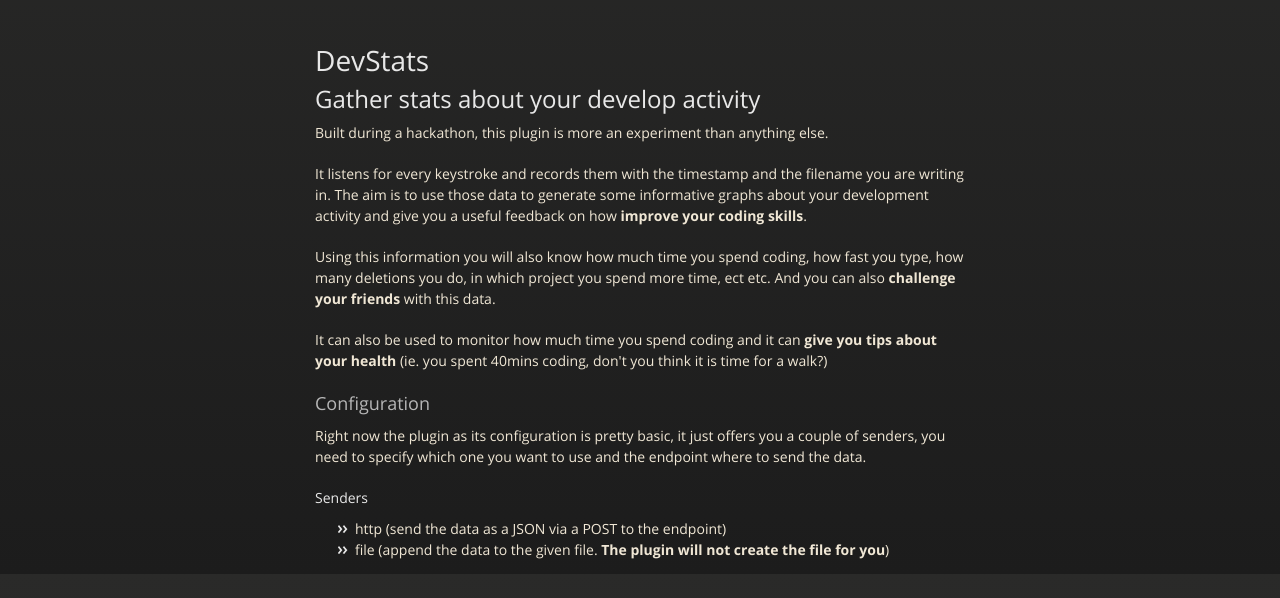
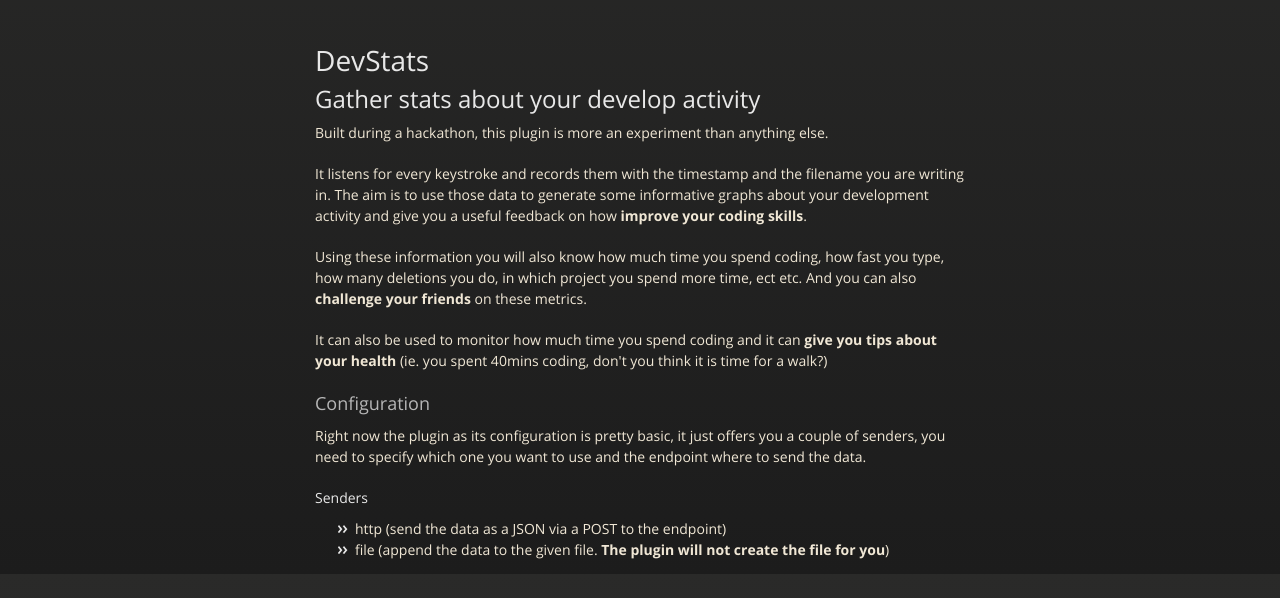
Before and after one commit to LucaLanziani/SublimeDevStats, a plain HTML site: page index.html in a window 1280 px wide. Shown: the part 226-824 px from the top of the page. Drawn offline with nearby package versions, Linux system fonts and the light colour scheme.

Commit message:
Fix descrition

```diff
--- a/index.html
+++ b/index.html
@@ -49,7 +49,7 @@
 <p>It listens for every keystroke and records them with the timestamp and the filename you are writing in.
 The aim is to use those data to generate some informative graphs about your development activity and give you a useful feedback on how <strong>improve your coding skills</strong>.</p>
 
-<p>Using this information you will also know how much time you spend coding, how fast you type, how many deletions you do, in which project you spend more time, ect etc. And you can also <strong>challenge your friends</strong> with this data.</p>
+<p>Using these information you will also know how much time you spend coding, how fast you type, how many deletions you do, in which project you spend more time, ect etc. And you can also <strong>challenge your friends</strong> on these metrics.</p>
 
 <p>It can also be used to monitor how much time you spend coding and it can <strong>give you tips about your health</strong> (ie. you spent 40mins coding, don't you think it is time for a walk?)</p>
 
```
